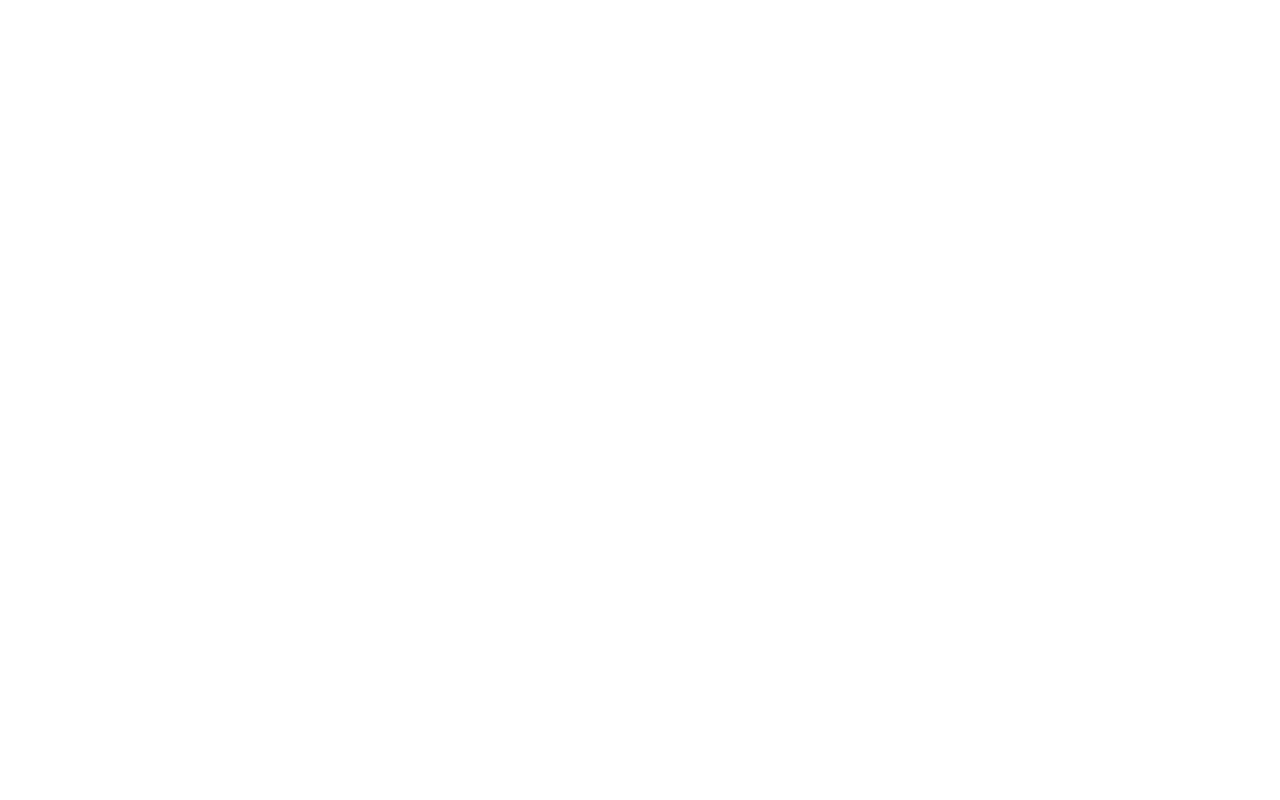
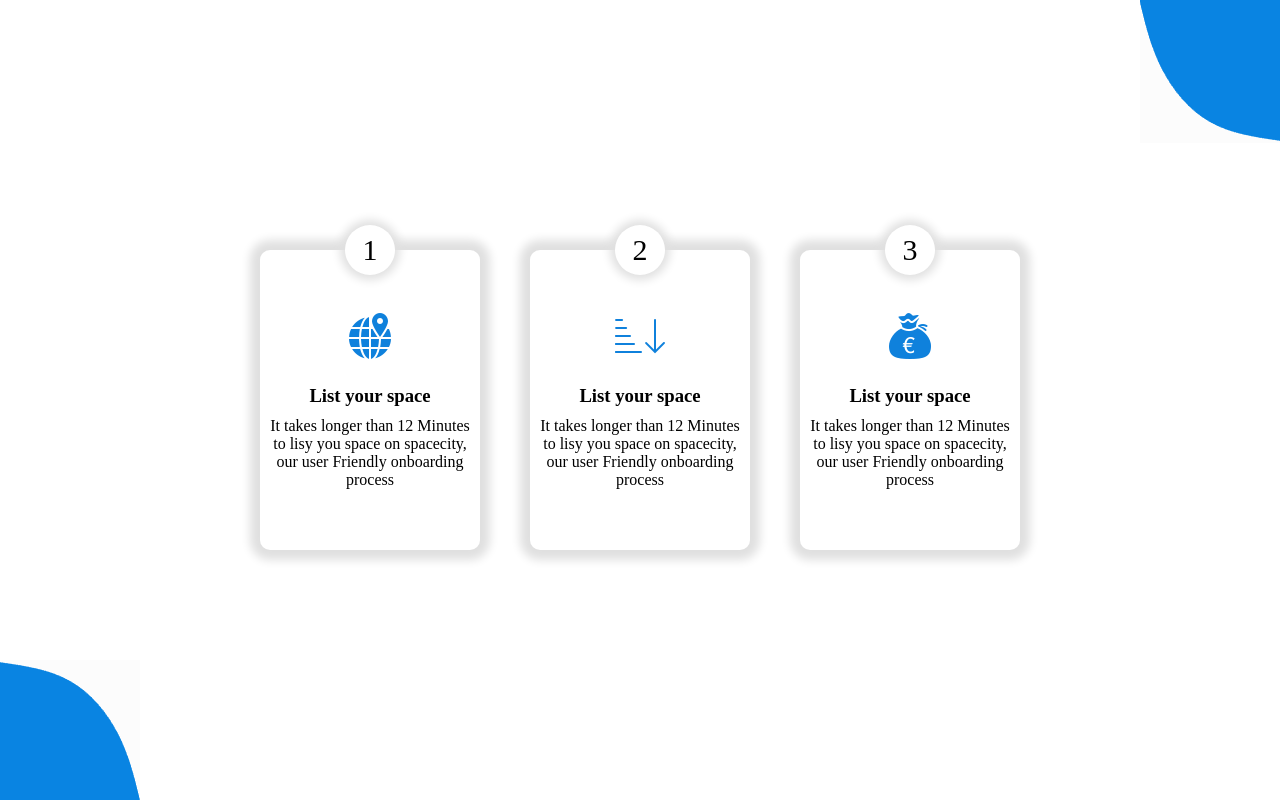
Before and after one commit to ehsanm77/Ehsan_Mohamadi_Emami_hw8_maktab_90, a plain HTML site: page index.html in a window 1280 px wide. Drawn offline with Linux system fonts and the light colour scheme.

Commit message:
answer Q6

```diff
--- /dev/null
+++ b/fonts.css
@@ -0,0 +1,4 @@
+@font-face {
+    font-family: "itim";
+    src: url(/fonts/Itim-Regular.ttf);
+}
--- a/index.html
+++ b/index.html
@@ -10,7 +10,38 @@
 </head>
 
 <body>
+    <div class="fixed-img1"><img class="img1" src="/img/1.png" alt=""></div>
+    <div class="items">
+        <div class="item">
+            <div class="num">1</div>
+            <div><img class="icon" src="/img/locate.png" alt=""></div>
+            <div>
+                <h3>List your space</h3>
+                <p>It takes longer than 12 Minutes to lisy you space on spacecity, our user Friendly onboarding process
+                </p>
+            </div>
+        </div>
+        <div class="item">
+            <div class="num">2</div>
+            <div><img class="icon" src="/img/order.png" alt=""></div>
+            <div>
+                <h3>List your space</h3>
+                <p>It takes longer than 12 Minutes to lisy you space on spacecity, our user Friendly onboarding process
+                </p>
+            </div>
+        </div>
+        <div class="item">
+            <div class="num">3</div>
+            <div><img class="icon" src="/img/money.png" alt=""></div>
+            <div>
+                <h3>List your space</h3>
+                <p>It takes longer than 12 Minutes to lisy you space on spacecity, our user Friendly onboarding
+                    process</p>
+            </div>
+        </div>
 
+    </div>
+    <div class="fixed-img2"><img class=" img2" src="/img/2.png" alt=""></div>
 </body>
 
 </html>
--- a/style.css
+++ b/style.css
@@ -0,0 +1,138 @@
+*,
+*::after,
+*::before {
+    margin: 0;
+    padding: 0;
+    box-sizing: border-box;
+}
+
+html {
+    font-size: 62.5%;
+}
+
+body {
+    font-family: "itim";
+    width: 100%;
+    height: 100%;
+}
+
+.fixed-img1 {
+    position: fixed;
+    right: 0;
+}
+
+.fixed-img2 {
+    position: fixed;
+    bottom: 0;
+}
+
+.img2 {
+    position: relative;
+    top: 5px;
+}
+
+.items {
+    position: absolute;
+    transform: translate(-50%, -50%);
+    left: 50%;
+    top: 50%;
+    display: flex;
+    align-items: center;
+    justify-content: center;
+    gap: 5rem;
+    font-size: 1.6rem;
+}
+
+.item {
+    width: 22rem;
+    height: 30rem;
+    background-color: #fff;
+    border-radius: 1rem;
+    display: flex;
+    flex-direction: column;
+    align-items: center;
+    justify-content: center;
+    text-align: center;
+    padding: 1rem;
+    position: relative;
+    box-shadow: 0 0 10px 10px rgb(224, 224, 224);
+}
+
+.num {
+    width: 5rem;
+    height: 5rem;
+    font-size: 3rem;
+    background-color: #fff;
+    display: flex;
+    align-items: center;
+    justify-content: center;
+    border-radius: 100%;
+    position: absolute;
+    top: -2.5rem;
+    box-shadow: 0 0 10px 5px rgba(224, 224, 224);
+}
+
+.icon {
+    margin-bottom: 2rem;
+}
+
+h3 {
+    margin-bottom: 1rem;
+}
+
+@media screen and (max-width:770px) {
+    .items {
+        flex-wrap: wrap;
+        margin: 15rem 0 0 0;
+        z-index: 2;
+        gap: 5rem;
+        padding-top: 20rem;
+        /* padding-bottom: 1rem; */
+    }
+
+    .item {
+        width: 20rem;
+    }
+
+    .fixed-img1 {
+        z-index: 1;
+        position: absolute;
+    }
+
+    .fixed-img2 {
+        z-index: 1;
+        position: absolute;
+    }
+
+    .img1 {
+        width: 10rem;
+        height: 10rem;
+    }
+
+    .img2 {
+        top: 100vh;
+        width: 10rem;
+        height: 10rem;
+    }
+}
+
+@media screen and (max-width:370px) {
+    .items {
+        margin-left: 2.5rem;
+    }
+
+    .fixed-img1 {
+        width: 5rem;
+        height: 5rem;
+    }
+
+    .img2 {
+        width: 7rem;
+        height: 7rem;
+    }
+
+    .img1 {
+        width: 10rem;
+        height: 8rem;
+    }
+}
```
Also changed, not shown: fonts/Itim-Regular.ttf (added), img/1.png (added), img/2.png (added), img/locate.png (added), img/money.png (added), img/order.png (added).
